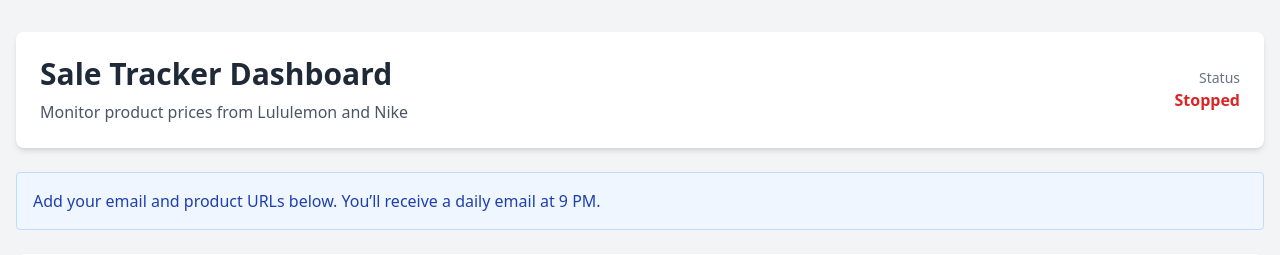
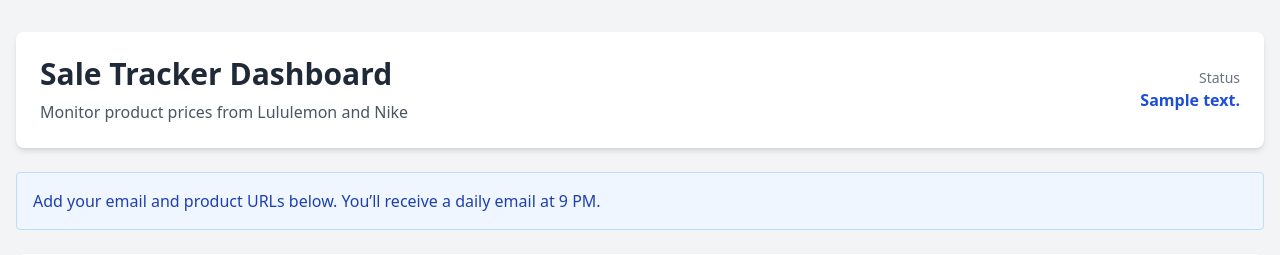
Before and after one commit to developer-az/SalesTracker, a Flask app: template templates/dashboard.html in a window 1280 px wide. Shown: the top 255 px of the page. Run offline with Flask 3, Linux system fonts and the light colour scheme; the template is opened without the code that fills it: most values are stand-ins (such as "Sample title", 1, 10 or a date in 2020); some libraries are stand-ins or nearby versions.

Commit message:
feat: enhance dashboard with scheduler status display and log additional product scrape information

```diff
--- a/templates/dashboard.html
+++ b/templates/dashboard.html
@@ -22,9 +22,13 @@
                 <div class="flex space-x-4">
                     <div class="text-right">
                         <div class="text-sm text-gray-500">Status</div>
+                        {% if scheduler_text %}
+                        <div class="font-semibold text-blue-700">{{ scheduler_text }}</div>
+                        {% else %}
                         <div :class="isRunning ? 'text-green-600' : 'text-red-600'" class="font-semibold">
                             <span x-text="isRunning ? 'Running' : 'Stopped'"></span>
                         </div>
+                        {% endif %}
                     </div>
                     <div class="text-right" x-show="lastEmail">
                         <div class="text-sm text-gray-500">Last Email</div>
--- a/web_app.py
+++ b/web_app.py
@@ -37,11 +37,13 @@ app_state = WebAppState()
 @app.route('/')
 def index():
     """Main dashboard page."""
+    scheduler_text = "Scheduled via GitHub Actions" if CRON_TOKEN else None
     return render_template('dashboard.html',
                          products=app_state.last_scrape_results,
                          is_running=app_state.is_running,
                          last_email=app_state.last_email_sent,
-                         config=config)
+                         config=config,
+                         scheduler_text=scheduler_text)
 
 @app.route('/api/scrape')
 def api_scrape():
```
Also changed, not shown: 1 other file.
